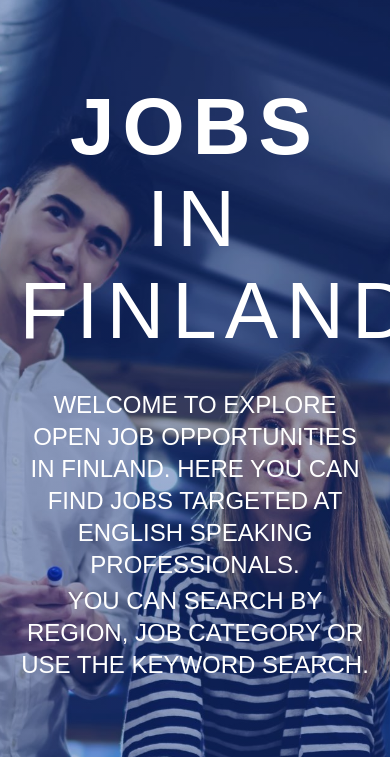
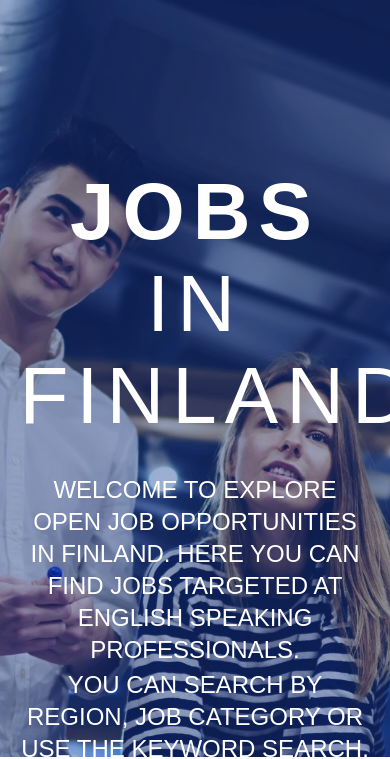
Before and after one commit to KalleAleksi/html-css-exercises, a plain HTML site: page 15_jobs-in-finland-website-replicate/index.html in a window 390 px wide. Shown: the part 115-874 px from the top of the page. Drawn offline with Linux system fonts and the light colour scheme; a web font is replaced by a local one.

Commit message:
missing mobile menu, font, minor fixes

```diff
--- a/15_jobs-in-finland-website-replicate/style.css
+++ b/15_jobs-in-finland-website-replicate/style.css
@@ -29,10 +29,6 @@
 }
 
 body {
-    /* font-family: var(--font-regular);
-    -webkit-font-smoothing: antialiased;
-    -moz-osx-font-smoothing: grayscale;
-    background-color: var(--background-color); */
     font-family: 'Finlandica', Fallback, sans-serif;
     background-color: var(--main-website-bg);
 }
@@ -62,7 +58,7 @@ main .container {
 }
 
 #logo-row a.en-link {
-    color: var(--light-blue);
+    color: var(--secondary-blue);
     padding: 1.5rem 2.5rem 0 0;
     font-size: 0.8rem;
 }
@@ -203,15 +199,6 @@ main .container {
     cursor: pointer;
 }
 
-/* .btn {
-    display: inline-block;
-    border-radius: 3px;
-    text-decoration: none;
-    padding: 0.8rem 1rem;
-    margin-bottom: 2rem;
-    cursor: pointer;
-} */
-
 .search .btn-primary {
     background: var(--primary-blue);
     color: white;
@@ -231,56 +218,6 @@ main .container {
 .hide {
     display: none !important;
 }
-
-/* #navbar .search {
-    padding: 1rem 2.5rem 0 0;
-}
-
-#navbar .search .search-icon {
-    color: var(--main-white);
-}
-
-#navbar .search .search-box {
-    display: none;
-    position: absolute;
-    background-color: var(--main-white);
-    width: 15rem;
-    height: 5rem;
-    top: 3rem;
-    right: 2.5rem;
-    padding: 1rem;
-}
-
-#navbar .search .search-box .blue-box {
-    width: 2rem;
-    height: 2rem;
-    border-radius: 5px;
-    margin-top: .5rem;
-    display: flex;
-    justify-content: center;
-    align-items: center;
-    background-color: var(--primary-blue);
-    float: right;
-}
-
-#navbar .search .search-box input {
-    margin: .5rem 0 .5rem .5rem;
-    padding: .5rem;
-    width: 10rem;
-    float: left;
-}
-
-#navbar .search:hover a {
-    cursor: pointer;
-}
-
-#navbar .search {
-    position: relative;
-}
-
-#navbar .search:hover .search-box {
-    display: block;
-} */
 
 /* hero banner *************************************************************/
 
@@ -315,7 +252,7 @@ main .container {
     text-align: center;
     font-weight: 400;
     text-transform: uppercase;
-    top: 15vh;
+    top: 25vh;
 }
 
 #hero-banner h1 {
@@ -528,11 +465,11 @@ footer .footer-grid .contact-and-terms {
         display: none;
     }
     #hero-banner h1 {
-        top: 10vh;
+        top: 20vh;
         width: 90%;
     }
     #hero-banner h2 {
-        top: 10vh;
+        top: 20vh;
         width: 90%;
     }
     #category .grid-group,
@@ -548,7 +485,7 @@ footer .footer-grid .contact-and-terms {
 
 @media (max-width: 568px) {
     footer {
-        height: 100vh;
+        min-height: 100vh;
     }
     footer .footer-grid {
         grid-template-columns: repeat(1, 1fr);
```
Also changed, not shown: 15_jobs-in-finland-website-replicate/index.html (+1 -19 lines), 1 other file.
